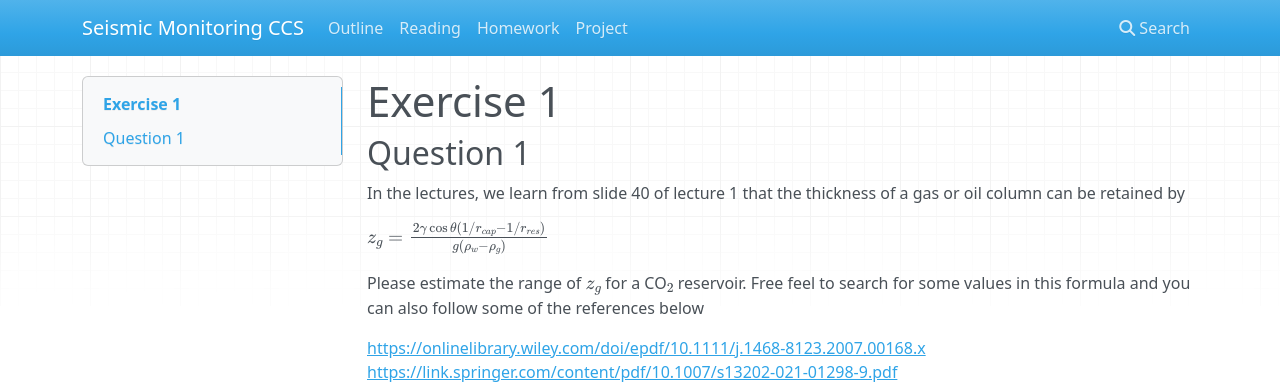
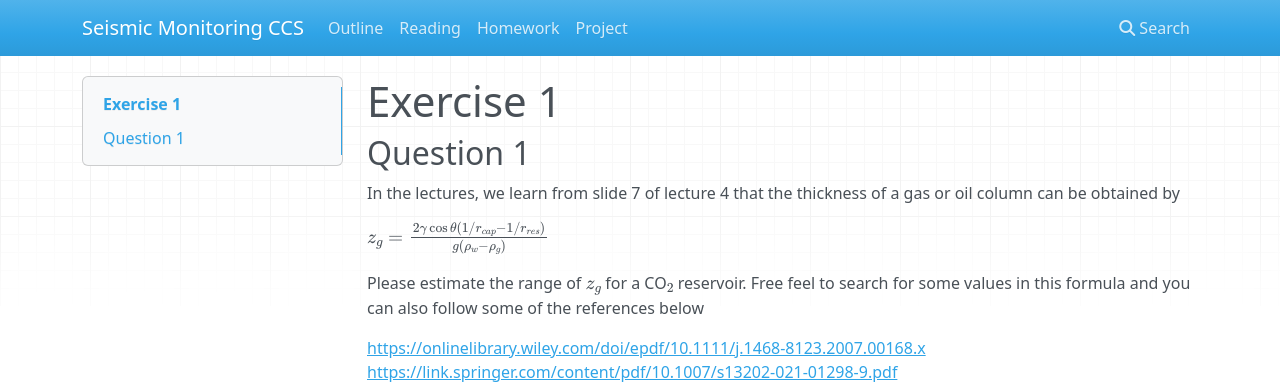
Before and after one commit to flexie/eas-4803-8803-ccs, an MkDocs documentation site: the page built from docs/exercise/exercise1.md, in a window 1280 px wide. Shown: the top 384 px of the page. Built offline with MkDocs 1.6.1, drawn with Linux system fonts in a browser that asks for light colours; nearby versions of some CDN libraries.

Commit message:
Posted Ex 1 and HW1

```diff
--- a/docs/exercise/exercise1.md
+++ b/docs/exercise/exercise1.md
@@ -2,7 +2,7 @@
 
 ## Question 1
 
-In the lectures, we learn from slide 40 of lecture 1 that the thickness of a gas or oil column can be retained by
+In the lectures, we learn from slide 7 of lecture 4 that the thickness of a gas or oil column can be obtained by
 
 $z_g =  \frac{2 \gamma \cos\theta (1/r_{cap}-1/r_{res})}{g (\rho_w-\rho_g)}$
 
```
